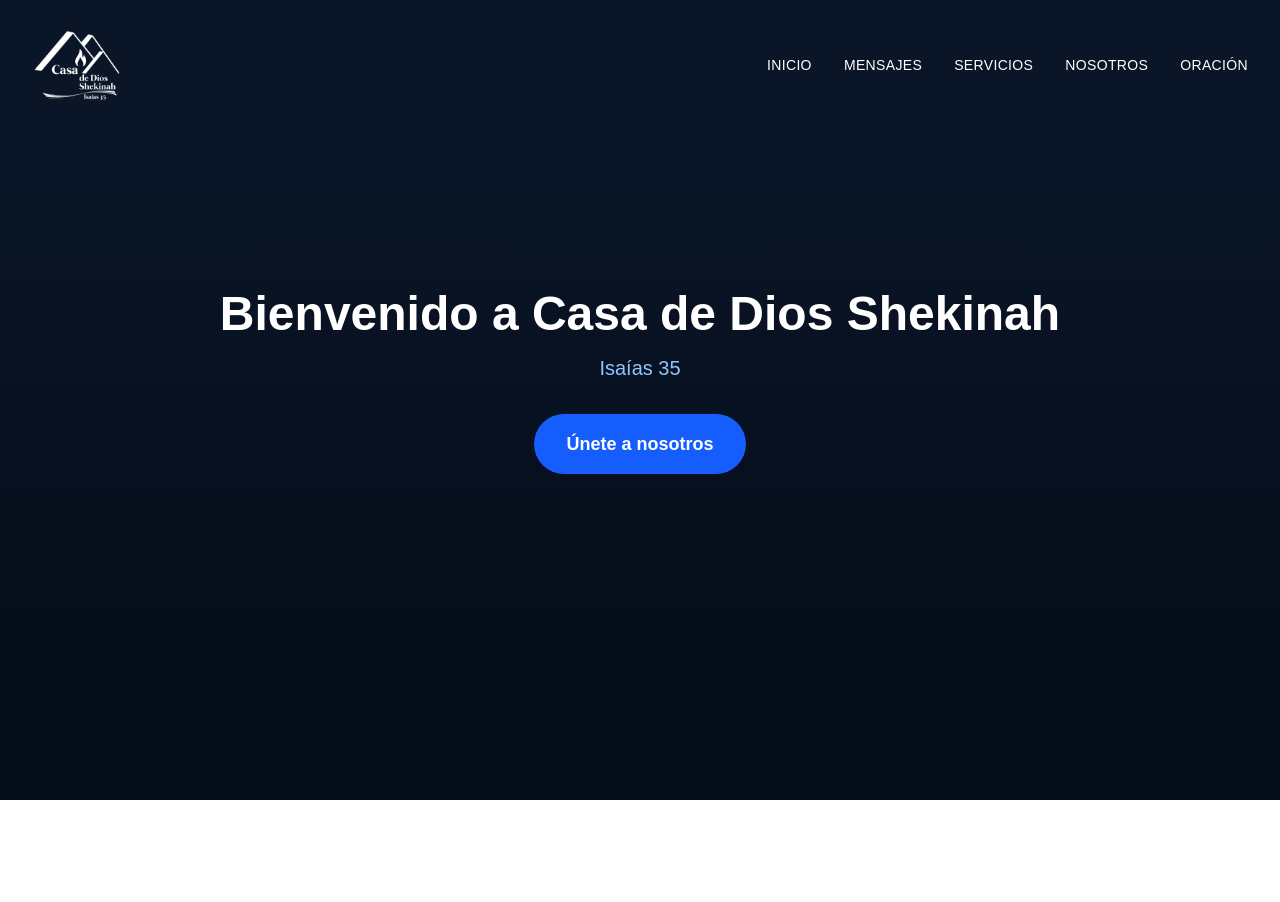
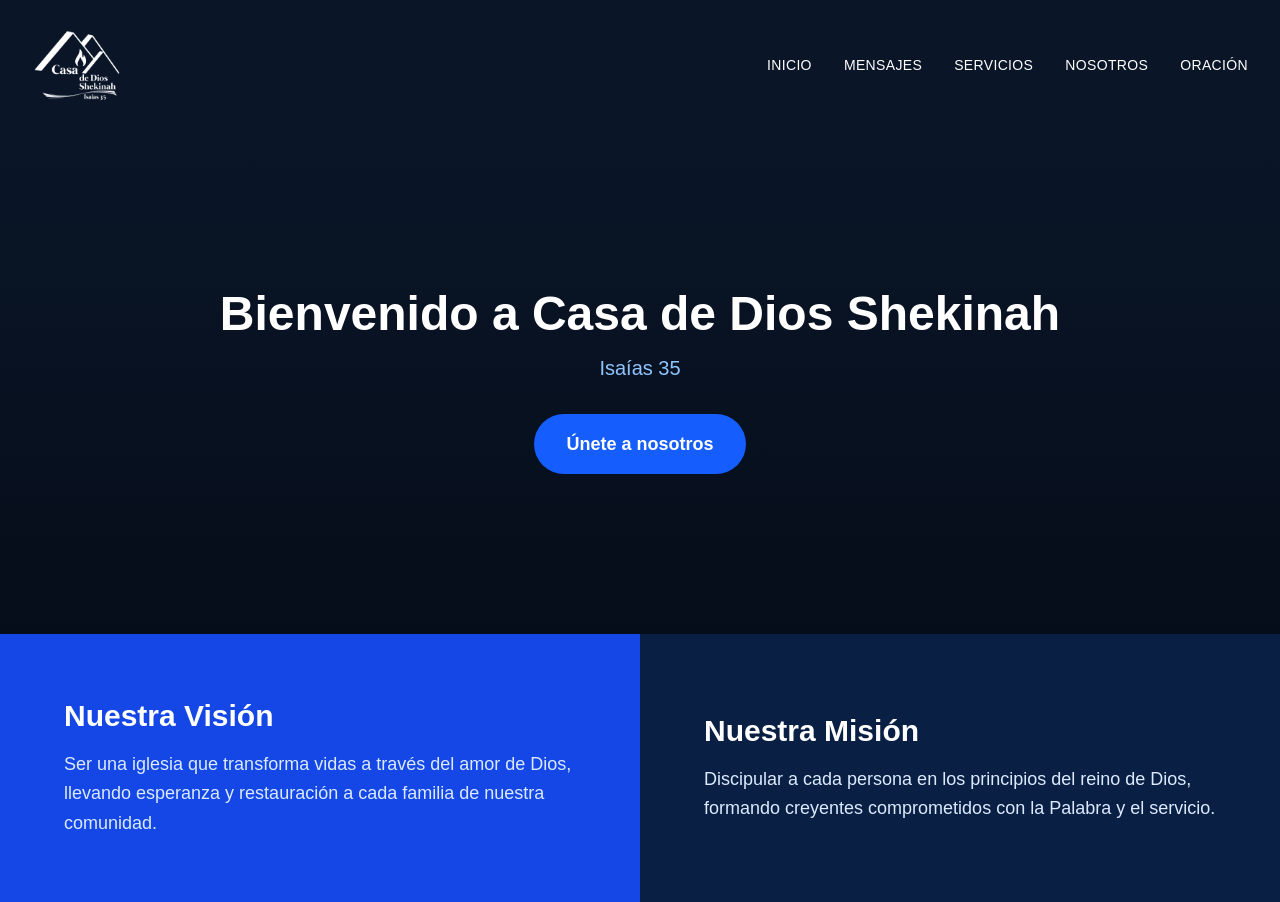
Before and after one commit to Sosagz09/shekinah-church, a Next.js app: page / in a window 1280 px wide. Before the commit the page ends 800 px from the top, so only its background shows below. Built offline with nearby package versions, Linux system fonts and the light colour scheme.

Commit message:
Navbar sticky y seccion vision mision

```diff
--- a/src/app/page.js
+++ b/src/app/page.js
@@ -4,6 +4,8 @@ export default function Home() {
   return (
     <main className="bg-[#060d1a] min-h-screen">
       <Navbar />
+
+      {/* Hero Section */}
       <section className="flex flex-col items-center justify-center text-center py-40 px-8 bg-gradient-to-b from-[#0a1628] to-[#060d1a]">
         <h1 className="text-5xl font-bold text-white mb-4">
           Bienvenido a Casa de Dios Shekinah
@@ -15,6 +17,25 @@ export default function Home() {
           Únete a nosotros
         </a>
       </section>
+
+      {/* Visión y Misión */}
+      <section className="grid grid-cols-1 md:grid-cols-2 gap-0">
+        <div className="bg-blue-700 p-16 flex flex-col justify-center">
+          <h2 className="text-3xl font-bold text-white mb-4">Nuestra Visión</h2>
+          <p className="text-blue-100 text-lg leading-relaxed">
+            Ser una iglesia que transforma vidas a través del amor de Dios,
+            llevando esperanza y restauración a cada familia de nuestra comunidad.
+          </p>
+        </div>
+        <div className="bg-[#0a1f44] p-16 flex flex-col justify-center">
+          <h2 className="text-3xl font-bold text-white mb-4">Nuestra Misión</h2>
+          <p className="text-blue-100 text-lg leading-relaxed">
+            Discipular a cada persona en los principios del reino de Dios,
+            formando creyentes comprometidos con la Palabra y el servicio.
+          </p>
+        </div>
+      </section>
+
     </main>
   );
 }
--- a/src/components/Navbar.js
+++ b/src/components/Navbar.js
@@ -3,7 +3,7 @@ import Link from "next/link";
 
 export default function Navbar() {
   return (
-    <nav className="flex items-center justify-between px-8 py-5 bg-[#0a1628]">
+    <nav className="flex items-center justify-between px-8 py-5 bg-[#0a1628] sticky top-0 z-50">
       <Link href="/">
         <Image
           src="/logo shekinah.png"
```
